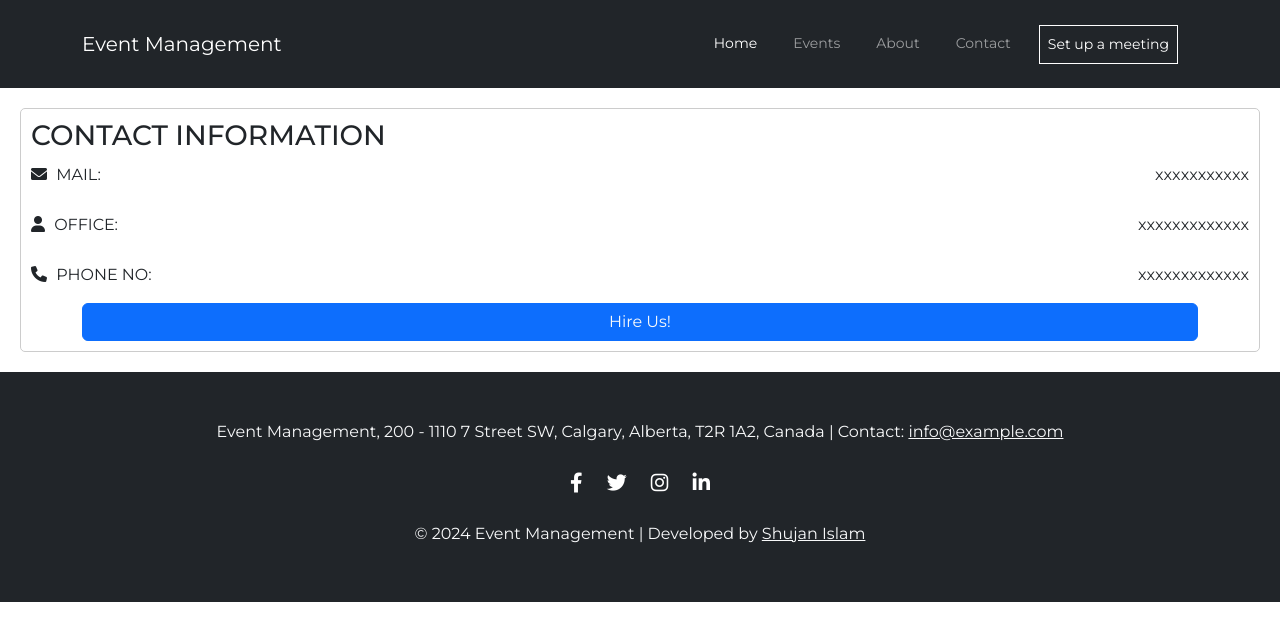
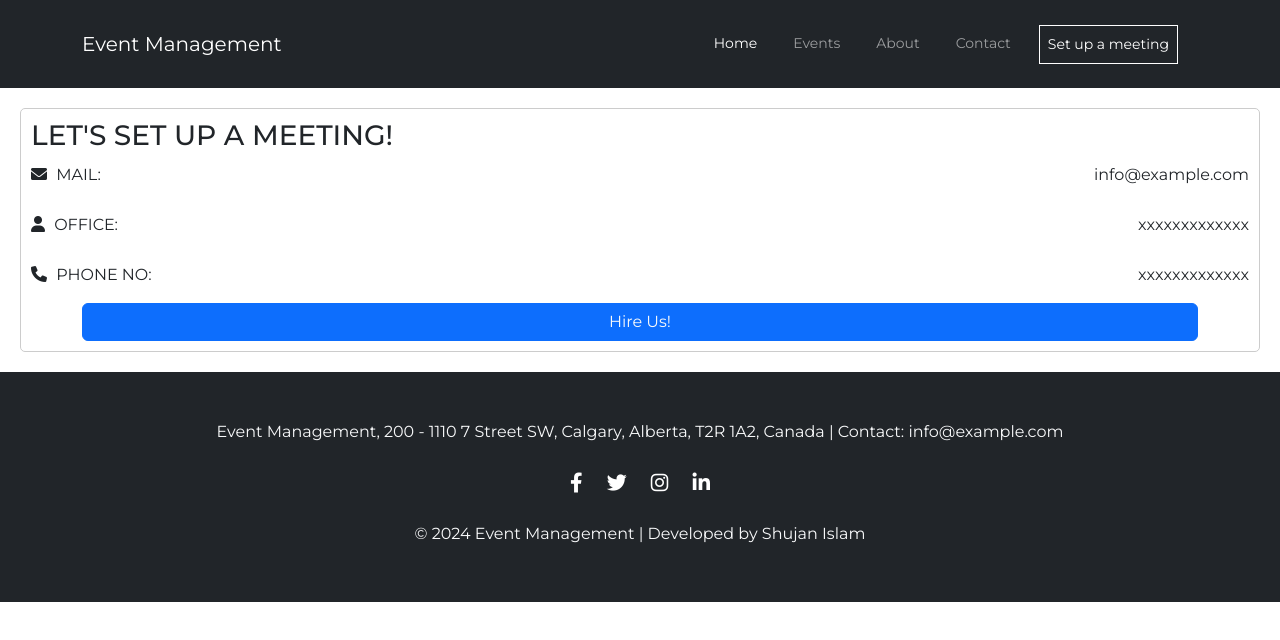
Before and after one commit to shujanislam/event-management-site, a plain HTML site: page hire.html in a window 1280 px wide. Drawn offline with nearby package versions, Linux system fonts and the light colour scheme.

Commit message:
Update hire.html

```diff
--- a/hire.html
+++ b/hire.html
@@ -44,10 +44,10 @@
 </nav>
 
 <div class="contact-info">
-  <h3>CONTACT INFORMATION</h3>
+  <h3>LET'S SET UP A MEETING!</h3>
   <div class="info">
     <p><i class="fas fa-envelope"></i> MAIL:</p>
-    <p>xxxxxxxxxxx</p>
+    <a href="mailto:info@example.com" class="text-dark text-decoration-none">info@example.com</a>
   </div>
   <div class="info">
     <p><i class="fas fa-user"></i> OFFICE:</p>
@@ -75,7 +75,7 @@
 <footer class="bg-dark text-light text-center pt-5 pb-5"> <!-- Reduced padding-bottom to 3 for minimalism -->
   <div class="container">
     <p class="footer-text mb-4">
-      Event Management, 200 - 1110 7 Street SW, Calgary, Alberta, T2R 1A2, Canada | Contact: <a href="mailto:info@example.com" class="text-light">info@example.com</a>
+      Event Management, 200 - 1110 7 Street SW, Calgary, Alberta, T2R 1A2, Canada | Contact: <a href="mailto:info@example.com" class="text-light text-decoration-none">info@example.com</a>
     </p>
     <div class="social-icons mb-4"> <!-- Added mb-3 class for margin-bottom -->
       <a href="#"><i class="fab fa-facebook-f"></i></a>
@@ -85,7 +85,7 @@
     </div>
     <p class="mb-2"> <!-- Changed mb-0 to mb-2 for margin-bottom -->
       &copy; 2024 Event Management |
-      Developed by <a href="https://shujanislam.github.io/" class="text-light">Shujan Islam</a>
+      Developed by <a href="https://shujanislam.github.io/" class="text-light text-decoration-none" target="blank">Shujan Islam</a>
     </p>
   </div>
 </footer>
```
